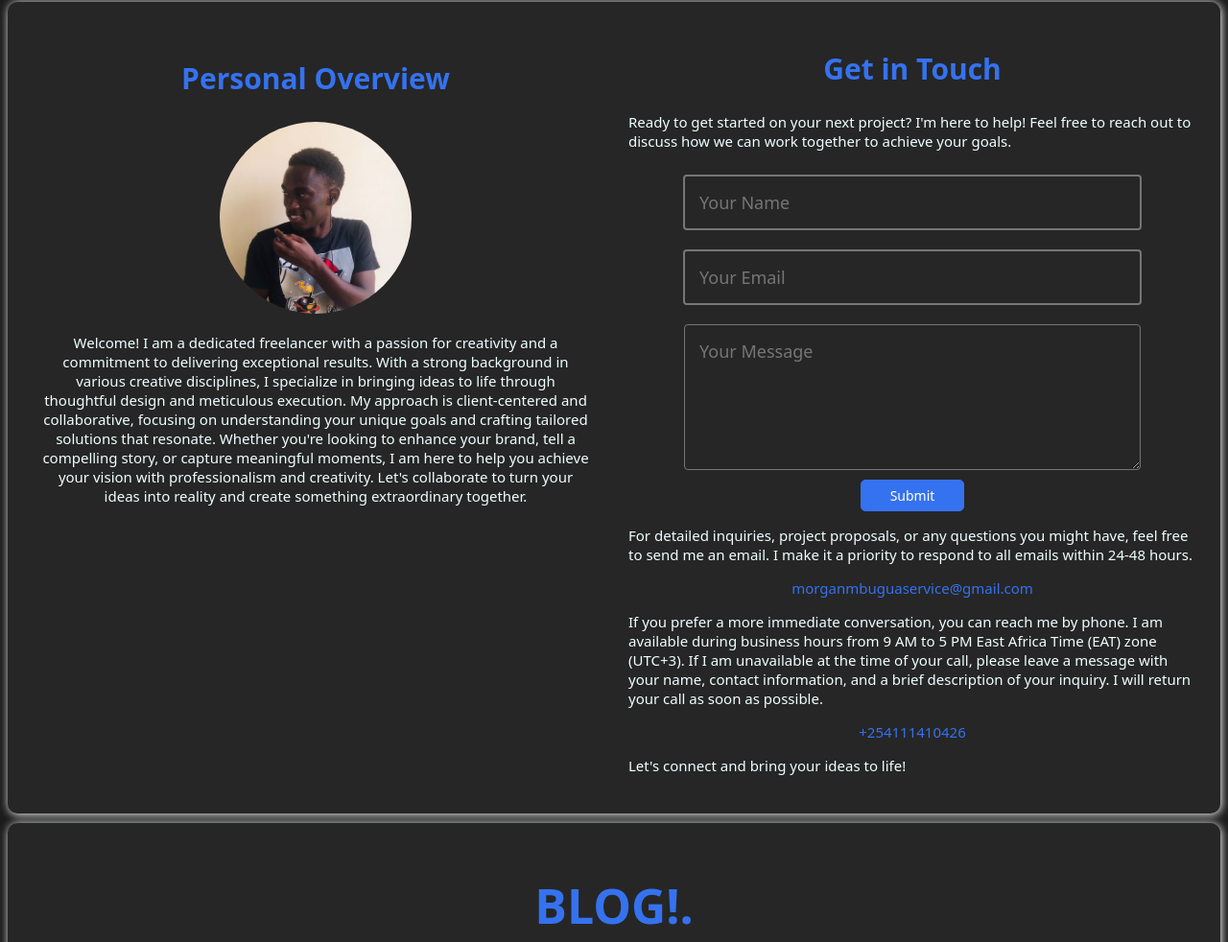
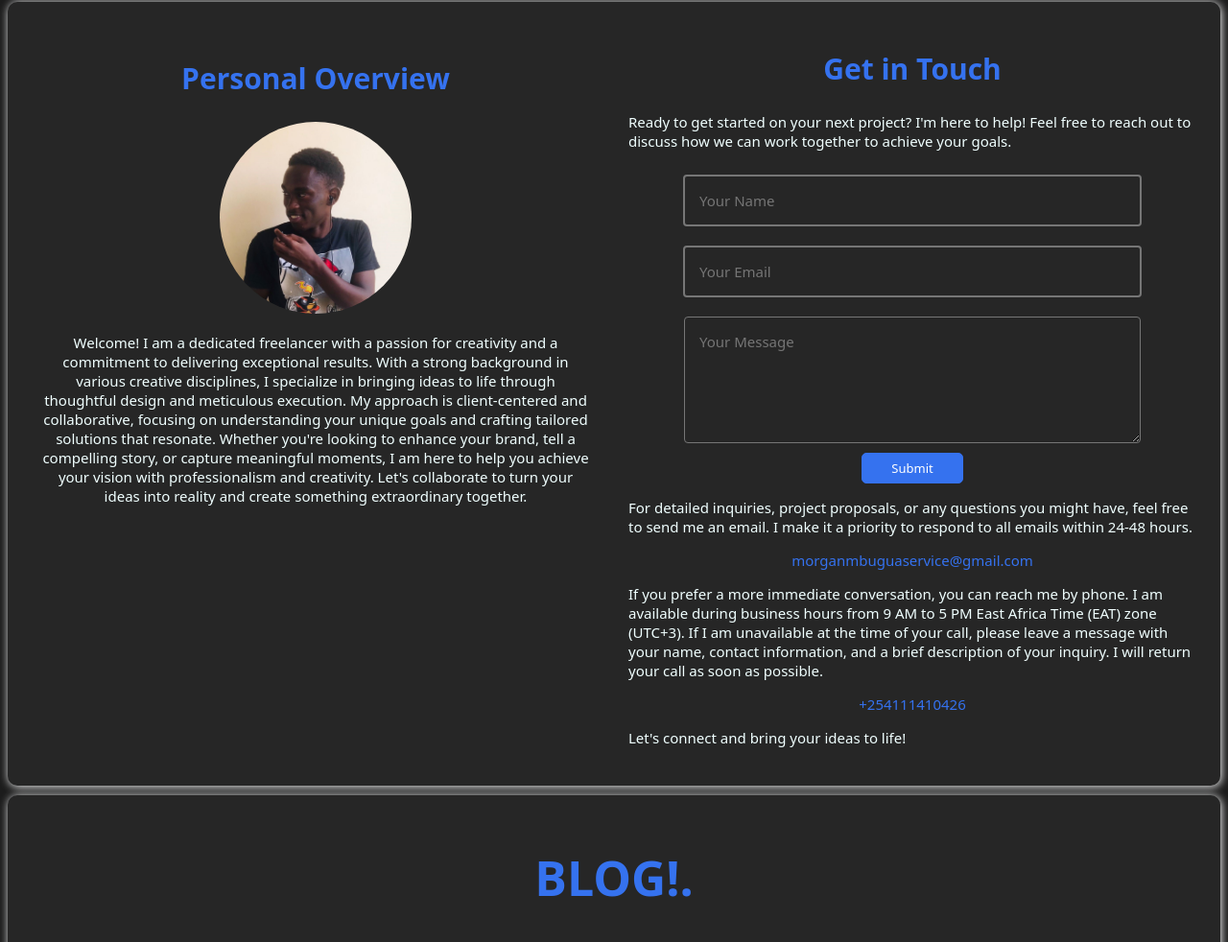
Before and after one commit to morganmbuguagrind/morganmbuguagrind.github.io, a plain HTML site: page index.html in a window 1280 px wide. Shown: the part 1813-2795 px from the top of the page at 96% size. Drawn offline with Linux system fonts and the light colour scheme.

Commit message:
Add files via upload

```diff
--- a/index.css
+++ b/index.css
@@ -335,7 +335,7 @@ form input, form textarea {
     border-style: solid;
     color: #F0FFFF;
     width: 75%;
-    font-size: 18px;
+    font-size: 15px;
     font-family: system-ui, -apple-system, BlinkMacSystemFont, 'Segoe UI', Roboto, Oxygen, Ubuntu, Cantarell, 'Open Sans', 'Helvetica Neue', sans-serif;
     padding: 15px;
     margin: 10px 0;
@@ -355,7 +355,7 @@ form button {
     justify-content: center;
     align-items: center;
     vertical-align: middle;
-    font-size: 14px;
+    font-size: 13px;
     font-family: system-ui, -apple-system, BlinkMacSystemFont, 'Segoe UI', Roboto, Oxygen, Ubuntu, Cantarell, 'Open Sans', 'Helvetica Neue', sans-serif;
     align-self: center;
     background-color: #3572EF;
```
